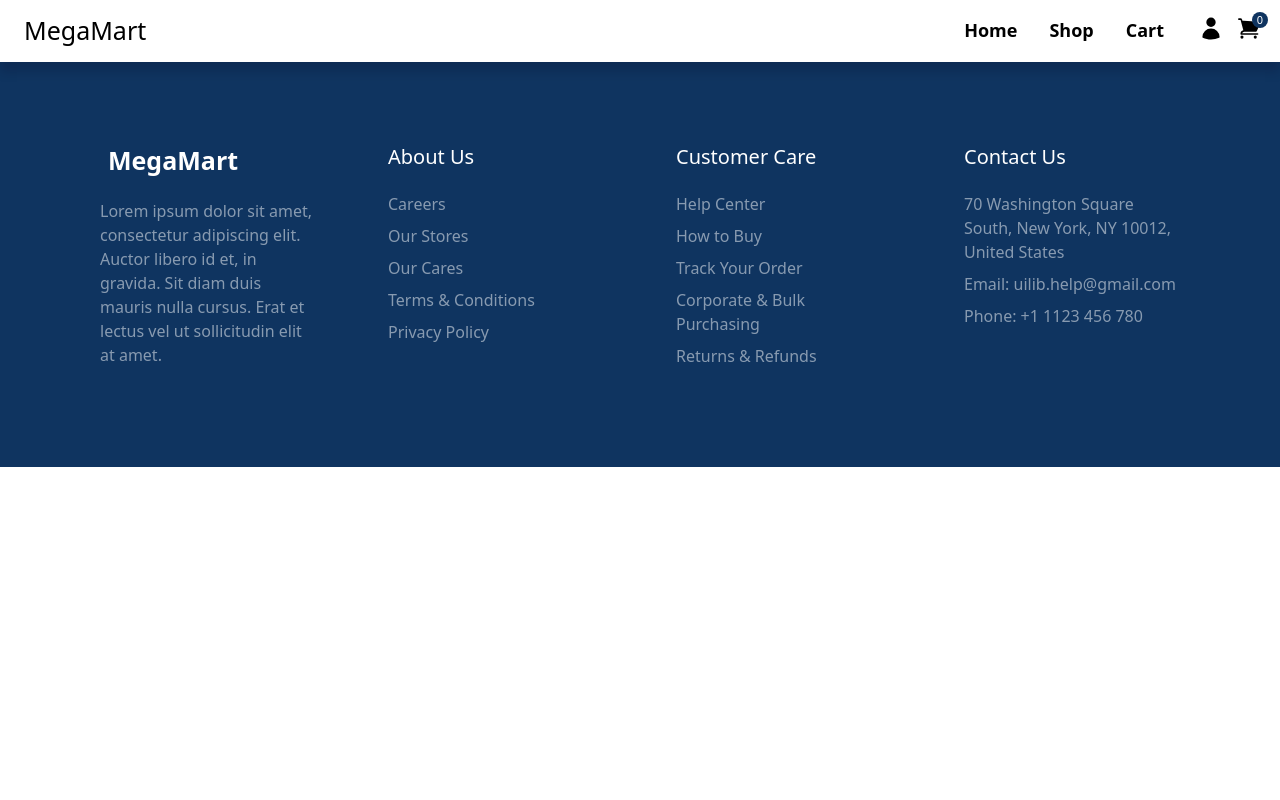
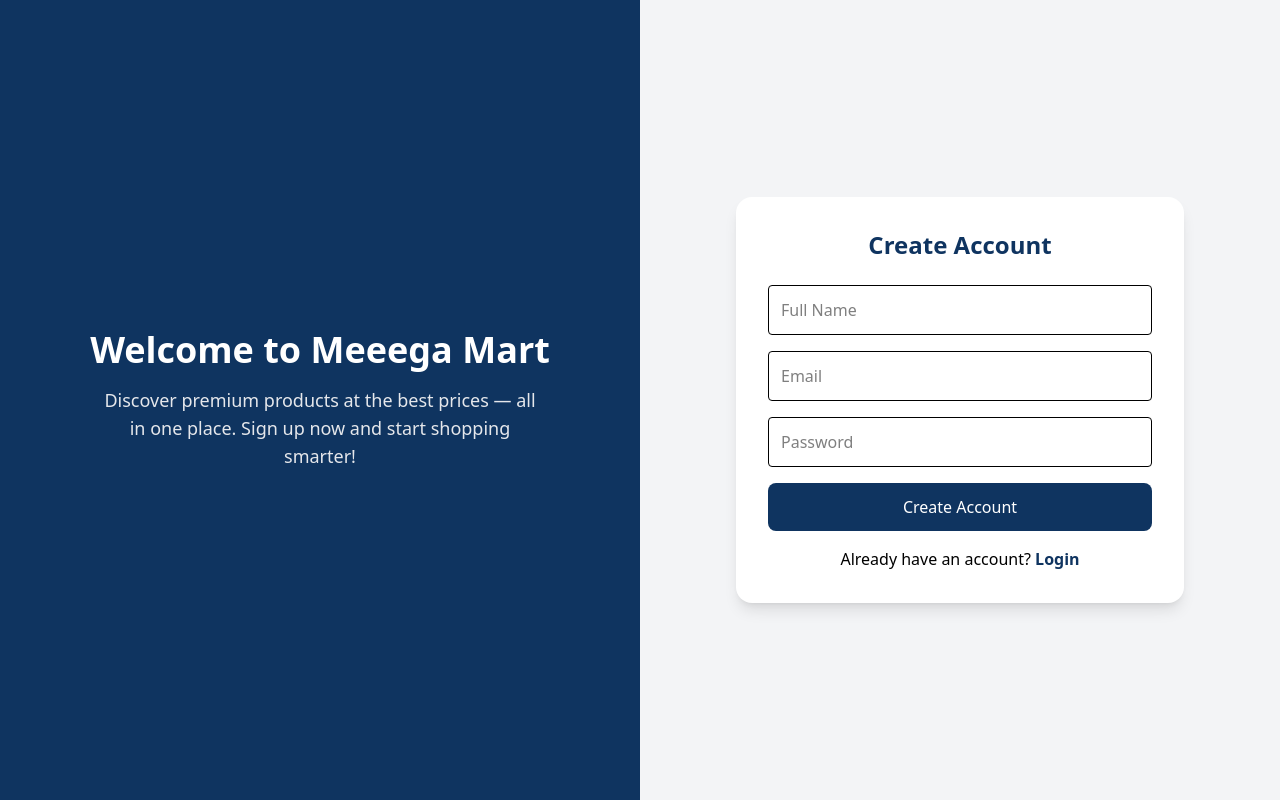
Before and after one commit to mshehram/MegaMart, a React (Vite) app: page /register in a window 1280 px wide. Built offline with nearby package versions, Linux system fonts and the light colour scheme.

Commit message:
updated code

```diff
--- a/src/App.jsx
+++ b/src/App.jsx
@@ -1,15 +1,52 @@
 import { lazy, Suspense } from "react";
-import { BrowserRouter as Router, Routes, Route } from "react-router-dom";
+import {
+  BrowserRouter as Router,
+  Routes,
+  Route,
+  Navigate,
+  useLocation,
+} from "react-router-dom";
 import NavBar from "./components/Navbar/Navbar";
 import Footer from "./components/Footer/Footer";
 import Loader from "./components/Loader/Loader";
 import { ToastContainer } from "react-toastify";
 import "react-toastify/dist/ReactToastify.css";
+import Login from "./pages/Login";
+import Register from "./pages/Register";
+import { useAuth } from "./context/AuthContext";
 
 const Home = lazy(() => import("./pages/Home"));
 const Shop = lazy(() => import("./pages/Shop"));
 const Cart = lazy(() => import("./pages/Cart"));
 const Product = lazy(() => import("./pages/Product"));
+
+function Layout() {
+  const { user } = useAuth();
+  const location = useLocation();
+  const hideLayout =
+    location.pathname === "/login" || location.pathname === "/register";
+
+  if (!user && !hideLayout) {
+    return <Navigate to="/login" />;
+  }
+
+  return (
+    <>
+      {!hideLayout && <NavBar />}
+      <div className="min-h-[80vh]">
+        <Routes>
+          <Route path="/" element={<Home />} />
+          <Route path="/shop" element={<Shop />} />
+          <Route path="/shop/:id" element={<Product />} />
+          <Route path="/cart" element={<Cart />} />
+          <Route path="/login" element={<Login />} />
+          <Route path="/register" element={<Register />} />
+        </Routes>
+      </div>
+      {!hideLayout && <Footer />}
+    </>
+  );
+}
 
 function App() {
   return (
@@ -26,14 +63,7 @@ function App() {
           pauseOnHover
           theme="light"
         />
-        <NavBar />
-        <Routes>
-          <Route path="/" element={<Home />} />
-          <Route path="/shop" element={<Shop />} />
-          <Route path="/shop/:id" element={<Product />} />
-          <Route path="/cart" element={<Cart />} />
-        </Routes>
-        <Footer />
+        <Layout />
       </Router>
     </Suspense>
   );
--- a/src/components/Banner/Banner.jsx
+++ b/src/components/Banner/Banner.jsx
@@ -2,7 +2,7 @@ import productBg from "../../Images/table.jpg";
 
 const Banner = ({ title }) => {
   return (
-    <div className="relative w-full h-full">
+    <div className="relative w-full h-[300px]">
       <img
         src={productBg}
         alt="Product-bg"
--- a/src/components/Footer/Footer.jsx
+++ b/src/components/Footer/Footer.jsx
@@ -1,13 +1,14 @@
 const Footer = () => {
   return (
     <footer className="bg-[#0f3460] text-white py-20">
-      <div className="max-w-6xl mx-auto px-4 grid grid-cols-1 sm:grid-cols-2 md:grid-cols-4 gap-8 justify-center">
+      <div className="max-w-6xl mx-auto px-4 grid grid-cols-1 sm:grid-cols-2 md:grid-cols-[1fr_1fr_1fr_1.5fr] gap-8 justify-center">
+        {/* Logo Section */}
         <div className="px-5">
           <div className="flex items-center gap-2 mb-5">
             <ion-icon name="bag"></ion-icon>
             <h1 className="text-[25px] font-extrabold w-max">MegaMart</h1>
           </div>
-          <p className="text-[16px] mb-5 opacity-50">
+          <p className="text-[16px] mb-5 opacity-50 text-justify">
             Lorem ipsum dolor sit amet, consectetur adipiscing elit. Auctor
             libero id et, in gravida. Sit diam duis mauris nulla cursus. Erat et
             lectus vel ut sollicitudin elit at amet.
@@ -25,6 +26,7 @@ const Footer = () => {
           </ul>
         </div>
 
+        {/* Customer Care */}
         <div className="px-5">
           <h2 className="text-[20px] mb-5">Customer Care</h2>
           <ul className="p-0">
@@ -36,14 +38,17 @@ const Footer = () => {
           </ul>
         </div>
 
-        <div className="px-5">
+        {/* Contact Us */}
+        <div className="px-5 min-w-[200px]">
           <h2 className="text-[20px] mb-5">Contact Us</h2>
           <ul className="p-0">
             <li className="mb-2 opacity-50">
-              70 Washington Square South, New York, NY 10012, United States
+              Near Tehsil Chowk, Chakwal, Punjab, Pakistan Postal Code: 48800
             </li>
-            <li className="mb-2 opacity-50">Email: uilib.help@gmail.com</li>
-            <li className="mb-2 opacity-50">Phone: +1 1123 456 780</li>
+            <li className="mb-2 opacity-50">Email: m.shehram01@gmail.com</li>
+            <li className="mb-2 opacity-50">Phone: 0314 7725250</li>
+            <li className="mb-2 opacity-50">Phone: 0314 7725250</li>
+            <li className="mb-2 opacity-50">Phone: 0314 7725250</li>
           </ul>
         </div>
       </div>
--- a/src/components/Navbar/Navbar.jsx
+++ b/src/components/Navbar/Navbar.jsx
@@ -25,7 +25,7 @@ const NavBar = () => {
         isFixed ? "fixed top-0 left-0 w-screen" : "relative"
       } bg-white shadow-[0_10px_10px_rgba(9,5,29,0.171)] text-[1.2rem] transition-all duration-300 z-50`}
     >
-      <div className="max-w-7xl mx-auto flex justify-between items-center px-4 py-3">
+      <div className="max-w-6xl mx-auto flex justify-between items-center px-4 py-3">
         <Link to="/" className="flex items-center justify-center gap-2">
           <ion-icon name="bag"></ion-icon>
           <h1 className="text-black text-[25px] font-medium m-0">MegaMart</h1>
@@ -50,14 +50,7 @@ const NavBar = () => {
                 Shop
               </Link>
             </li>
-            <li>
-              <Link
-                to="/cart"
-                className="text-black flex items-center gap-1 px-2 py-1"
-              >
-                Cart
-              </Link>
-            </li>
+
           </ul>
 
           <div className="flex items-end gap-2">
@@ -92,7 +85,7 @@ const NavBar = () => {
           </div>
         </div>
 
-        {/* Mobile Hamburger */}
+
         <button
           onClick={() => setExpand(!expand)}
           className="flex flex-col justify-center items-center space-y-1 sm:hidden"
@@ -115,7 +108,6 @@ const NavBar = () => {
         </button>
       </div>
 
-      {/* Mobile Menu Dropdown */}
       {expand && (
         <div className="sm:hidden px-4 pb-4">
           <ul className="flex flex-col gap-2 text-[18px] font-semibold">
@@ -135,15 +127,6 @@ const NavBar = () => {
                 className="text-black px-2 py-2 block"
               >
                 Shop
-              </Link>
-            </li>
-            <li>
-              <Link
-                to="/cart"
-                onClick={() => setExpand(false)}
-                className="text-black px-2 py-2 block"
-              >
-                Cart
               </Link>
             </li>
             <li className="flex items-center gap-2 mt-2">
--- /dev/null
+++ b/src/context/AuthContext.jsx
@@ -0,0 +1,35 @@
+/* eslint-disable react-refresh/only-export-components */
+import { createContext, useContext, useState, useEffect } from "react";
+
+const AuthContext = createContext();
+
+export const AuthProvider = ({ children }) => {
+  const [user, setUser] = useState(null);
+
+  useEffect(() => {
+    const storedUser = localStorage.getItem("loggedUser");
+    if (storedUser) setUser(JSON.parse(storedUser));
+  }, []);
+
+  const login = (email) => {
+    const users = JSON.parse(localStorage.getItem("users")) || [];
+    const exist = users.find((u) => u.email === email);
+    if (exist) {
+      setUser(exist);
+      localStorage.setItem("loggedUser", JSON.stringify(exist));
+    }
+  };
+
+  const logout = () => {
+    setUser(null);
+    localStorage.removeItem("loggedUser");
+  };
+
+  return (
+    <AuthContext.Provider value={{ user, login, logout }}>
+      {children}
+    </AuthContext.Provider>
+  );
+};
+
+export const useAuth = () => useContext(AuthContext);
--- a/src/main.jsx
+++ b/src/main.jsx
@@ -4,13 +4,15 @@ import App from "./App";
 import "./index.css";
 import { Provider } from "react-redux";
 import { store } from "./app/store";
+import { AuthProvider } from "./context/AuthContext";
 import "@fortawesome/fontawesome-free/css/all.min.css";
-
 
 ReactDOM.createRoot(document.getElementById("root")).render(
   <React.StrictMode>
     <Provider store={store}>
-      <App />
+      <AuthProvider>
+        <App />
+      </AuthProvider>
     </Provider>
   </React.StrictMode>
 );
--- /dev/null
+++ b/src/pages/Login.jsx
@@ -0,0 +1,89 @@
+import { useState } from "react";
+import { useNavigate } from "react-router-dom";
+import { useAuth } from "../context/AuthContext";
+
+const Login = () => {
+  const [form, setForm] = useState({ email: "", password: "" });
+  const [error, setError] = useState("");
+  const navigate = useNavigate();
+  const { login } = useAuth();
+
+  const handleSubmit = (e) => {
+    e.preventDefault();
+    setError("");
+
+    if (!form.email.trim() || !form.password.trim()) {
+      setError("Both fields are required.");
+      return;
+    }
+
+    const users = JSON.parse(localStorage.getItem("users")) || [];
+    const exist = users.find(
+      (u) => u.email === form.email && u.password === form.password
+    );
+
+    if (!exist) {
+      setError("Invalid email or password.");
+      return;
+    }
+
+    login(form.email);
+    navigate("/");
+  };
+
+  return (
+    <section className="flex flex-col md:flex-row h-screen">
+      {/* LEFT SIDE */}
+      <div className="hidden md:flex flex-col justify-center items-center w-1/2 bg-[#0f3460] text-white p-10">
+        <h1 className="text-4xl font-bold mb-4">Welcome Back to Meeega Mart</h1>
+        <p className="text-lg text-gray-200 text-center max-w-md">
+          Log in to continue shopping the latest deals and exclusive offers
+          specially curated for you.
+        </p>
+      </div>
+
+      {/* RIGHT SIDE (FORM) */}
+      <div className="flex items-center justify-center w-full md:w-1/2 bg-gray-100">
+        <div className="bg-white p-8 rounded-2xl shadow-lg w-full max-w-md">
+          <h2 className="text-2xl font-semibold mb-6 text-center text-[#0f3460]">
+            Login
+          </h2>
+          <form onSubmit={handleSubmit}>
+            <input
+              type="email"
+              placeholder="Email"
+              className="border border-gray-300 rounded-lg w-full p-3 mb-4 focus:ring focus:ring-[#0f3460]/30"
+              value={form.email}
+              onChange={(e) => setForm({ ...form, email: e.target.value })}
+            />
+            <input
+              type="password"
+              placeholder="Password"
+              className="border border-gray-300 rounded-lg w-full p-3 mb-4 focus:ring focus:ring-[#0f3460]/30"
+              value={form.password}
+              onChange={(e) => setForm({ ...form, password: e.target.value })}
+            />
+            {error && <p className="text-red-500 text-sm mb-2">{error}</p>}
+            <button
+              type="submit"
+              className="bg-[#0f3460] text-white py-2 px-4 rounded-lg w-full hover:bg-[#162a4d] transition"
+            >
+              Login
+            </button>
+          </form>
+          <p className="text-sm text-center mt-4">
+            Don’t have an account?{" "}
+            <span
+              className="text-[#0f3460] font-semibold cursor-pointer"
+              onClick={() => navigate("/register")}
+            >
+              Register
+            </span>
+          </p>
+        </div>
+      </div>
+    </section>
+  );
+};
+
+export default Login;
--- /dev/null
+++ b/src/pages/Register.jsx
@@ -0,0 +1,110 @@
+import { useState } from "react";
+import { useNavigate } from "react-router-dom";
+
+const Register = () => {
+  const navigate = useNavigate();
+  const [form, setForm] = useState({ name: "", email: "", password: "" });
+  const [error, setError] = useState("");
+
+  const validateEmail = (email) =>
+    /^[^\s@]+@[^\s@]+\.[^\s@]+$/.test(email);
+
+  const validatePassword = (password) =>
+    /^(?=.*[A-Z])(?=.*[!@#$%^&*])(?=.{8,})/.test(password);
+
+  const handleSubmit = (e) => {
+    e.preventDefault();
+    setError("");
+
+    if (!form.name.trim() || !form.email.trim() || !form.password.trim()) {
+      setError("All fields are required.");
+      return;
+    }
+
+    if (!validateEmail(form.email)) {
+      setError("Please enter a valid email address.");
+      return;
+    }
+
+    if (!validatePassword(form.password)) {
+      setError(
+        "Password must be at least 8 characters, contain one uppercase letter and one special character."
+      );
+      return;
+    }
+
+    const users = JSON.parse(localStorage.getItem("users")) || [];
+    const exist = users.find((u) => u.email === form.email);
+    if (exist) {
+      setError("Email already exists. Try logging in.");
+      return;
+    }
+
+    users.push(form);
+    localStorage.setItem("users", JSON.stringify(users));
+    navigate("/login");
+  };
+
+  return (
+    <section className="flex flex-col md:flex-row h-screen">
+      {/* LEFT SIDE */}
+      <div className="hidden md:flex flex-col justify-center items-center w-1/2 bg-[#0f3460] text-white p-10">
+        <h1 className="text-4xl font-bold mb-4">Welcome to Meeega Mart</h1>
+        <p className="text-lg text-gray-200 text-center max-w-md">
+          Discover premium products at the best prices — all in one place.
+          Sign up now and start shopping smarter!
+        </p>
+      </div>
+
+      {/* RIGHT SIDE (FORM) */}
+      <div className="flex items-center justify-center w-full md:w-1/2 bg-gray-100">
+        <div className="bg-white shadow-lg rounded-2xl p-8 w-full max-w-md">
+          <h2 className="text-2xl font-semibold text-center mb-6 text-[#0f3460]">
+            Create Account
+          </h2>
+          <form onSubmit={handleSubmit} className="space-y-4">
+            <input
+              type="text"
+              placeholder="Full Name"
+              className="w-full p-3 border rounded focus:ring focus:ring-[#0f3460]/30"
+              value={form.name}
+              onChange={(e) => setForm({ ...form, name: e.target.value })}
+            />
+            <input
+              type="email"
+              placeholder="Email"
+              className="w-full p-3 border rounded focus:ring focus:ring-[#0f3460]/30"
+              value={form.email}
+              onChange={(e) => setForm({ ...form, email: e.target.value })}
+            />
+            <input
+              type="password"
+              placeholder="Password"
+              className="w-full p-3 border rounded focus:ring focus:ring-[#0f3460]/30"
+              value={form.password}
+              onChange={(e) => setForm({ ...form, password: e.target.value })}
+            />
+            {error && <p className="text-red-500 text-sm">{error}</p>}
+            <button
+              type="submit"
+              className="w-full bg-[#0f3460] text-white p-3 rounded-lg hover:bg-[#162a4d] transition"
+            >
+              Create Account
+            </button>
+          </form>
+          <p className="mt-4 text-center">
+            Already have an account?{" "}
+            <span
+              onClick={() => navigate("/login")}
+              className="text-[#0f3460] font-semibold cursor-pointer"
+            >
+              Login
+            </span>
+          </p>
+        </div>
+      </div>
+    </section>
+  );
+};
+
+export default Register;
```
Also changed, not shown: src/components/ProtectedRoute.jsx (added, +12 -0 lines).
